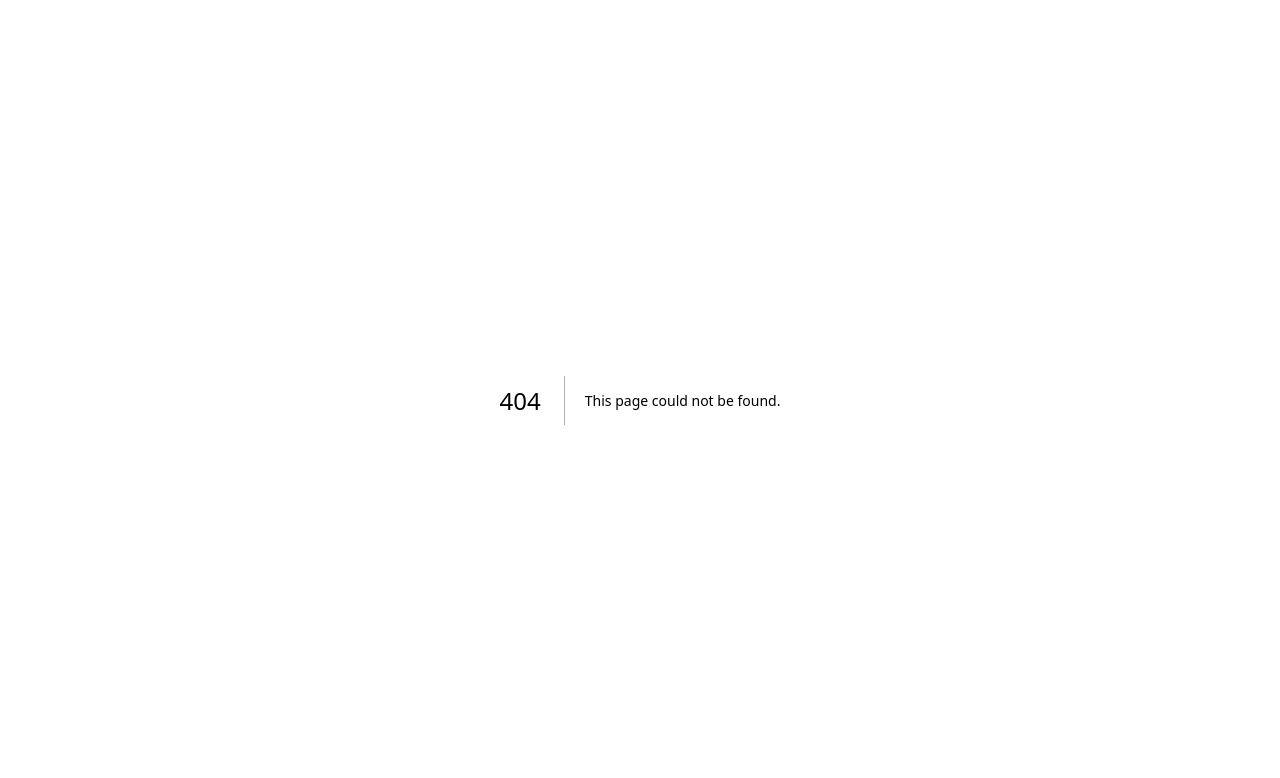
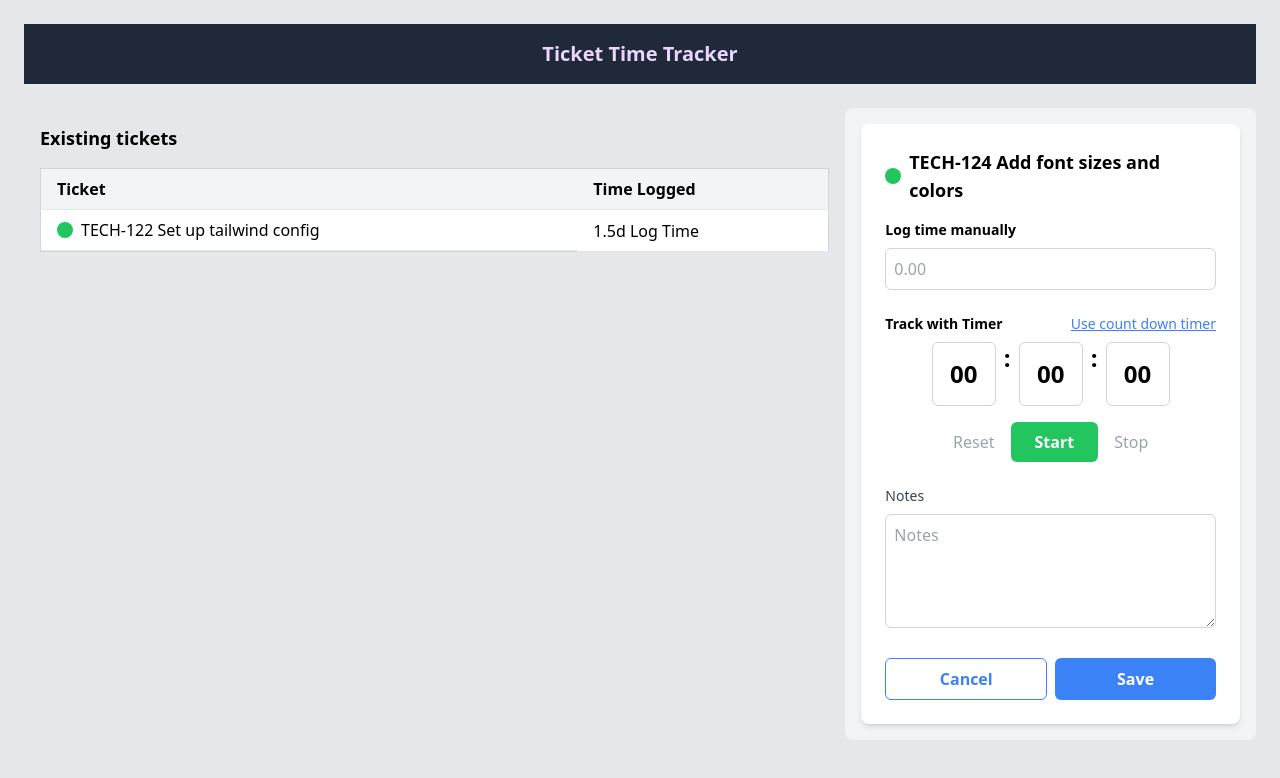
Before and after one commit to om-ma/time-tracker-app, a Next.js app: page /tickets/edit/1 in a window 1280 px wide. Before the commit this address had no page. Shown: the top 778 px of the page. Built offline with nearby package versions, Linux system fonts and the light colour scheme.

Commit message:
fix: core routes added

```diff
--- a/app/components/ticketListingItem/TicketListingItem.tsx
+++ b/app/components/ticketListingItem/TicketListingItem.tsx
@@ -1,3 +1,5 @@
+import Link from "next/link";
+
 export const TicketListingItem = () => {
   return (
     <tr className="hover:bg-gray-50">
@@ -5,7 +7,9 @@ export const TicketListingItem = () => {
         <span className="w-4 h-4 bg-green-500 rounded-full"></span>
         <span>TECH-122 Set up tailwind config</span>
       </td>
-      <td className="py-2 px-4 border-b">1.5d</td>
+      <td className="py-2 px-4 border-b">
+        1.5d <Link href="/tickets/edit/1">Log Time</Link>
+      </td>
     </tr>
   );
 };
--- /dev/null
+++ b/app/components/timer/Timer.tsx
@@ -0,0 +1,92 @@
+"use client";
+
+import { useRouter } from "next/navigation";
+
+type TimerProps = {
+  onCancelRoute: string;
+};
+
+export const Timer = ({ onCancelRoute }: TimerProps) => {
+  const router = useRouter();
+
+  const onCancelHandler = () => {
+    router.push(onCancelRoute);
+  };
+
+  return (
+    <div className="max-w-md mx-auto p-6 bg-white rounded-lg shadow-md">
+      <div className="flex items-center mb-4">
+        <span className="w-4 h-4 bg-green-500 rounded-full mr-2"></span>
+        <h2 className="text-lg font-semibold">
+          TECH-124 Add font sizes and colors
+        </h2>
+      </div>
+
+      <div className="mb-6">
+        <h3 className="text-sm font-semibold mb-2">Log time manually</h3>
+        <input
+          type="number"
+          step="0.01"
+          className="w-full p-2 border border-gray-300 rounded-md focus:outline-none focus:ring-2 focus:ring-blue-500 focus:border-blue-500"
+          placeholder="0.00"
+        />
+      </div>
+
+      <div className="mb-6">
+        <div className="flex items-center justify-between mb-2">
+          <h3 className="text-sm font-semibold">Track with Timer</h3>
+          <a href="#" className="text-blue-500 text-sm underline">
+            Use count down timer
+          </a>
+        </div>
+        <div className="flex justify-center space-x-2 mb-4">
+          <div className="w-16 h-16 border border-gray-300 rounded-md flex items-center justify-center text-2xl font-semibold">
+            00
+          </div>
+          <span className="text-2xl font-semibold">:</span>
+          <div className="w-16 h-16 border border-gray-300 rounded-md flex items-center justify-center text-2xl font-semibold">
+            00
+          </div>
+          <span className="text-2xl font-semibold">:</span>
+          <div className="w-16 h-16 border border-gray-300 rounded-md flex items-center justify-center text-2xl font-semibold">
+            00
+          </div>
+        </div>
+        <div className="flex justify-center space-x-4">
+          <button className="text-gray-400 font-medium" disabled>
+            Reset
+          </button>
+          <button className="px-6 py-2 bg-green-500 text-white rounded-md font-semibold hover:bg-green-600 focus:outline-none focus:ring-2 focus:ring-green-500 focus:ring-offset-2">
+            Start
+          </button>
+          <button className="text-gray-400 font-medium" disabled>
+            Stop
+          </button>
+        </div>
+      </div>
+
+      <div className="mb-6">
+        <label className="block text-sm font-medium text-gray-700 mb-2">
+          Notes
+        </label>
+        <textarea
+          className="w-full p-2 border border-gray-300 rounded-md focus:outline-none focus:ring-2 focus:ring-blue-500 focus:border-blue-500"
+          rows={4}
+          placeholder="Notes"
+        ></textarea>
+      </div>
+
+      <div className="flex space-x-2">
+        <button
+          onClick={onCancelHandler}
+          className="w-full py-2 bg-white border border-blue-500 text-blue-500 font-semibold rounded-md hover:bg-blue-50 focus:outline-none focus:ring-2 focus:ring-blue-500 focus:ring-offset-2"
+        >
+          Cancel
+        </button>
+        <button className="w-full py-2 bg-blue-500 text-white font-semibold rounded-md hover:bg-blue-600 focus:outline-none focus:ring-2 focus:ring-blue-500 focus:ring-offset-2">
+          Save
+        </button>
+      </div>
+    </div>
+  );
+};
--- /dev/null
+++ b/app/tickets/edit/[id]/page.tsx
@@ -0,0 +1,15 @@
+import { Timer } from "@/app/components/timer/Timer";
+
+export default async function Page({
+  params,
+}: {
+  params: Promise<{ id: string }>;
+}) {
+  const id = (await params).id;
+
+  return (
+    <div>
+      <Timer onCancelRoute="/tickets" />
+    </div>
+  );
+}
--- /dev/null
+++ b/app/tickets/layout.tsx
@@ -0,0 +1,20 @@
+import { TicketListingTable } from "../components/ticketListingTable/TicketListingTable";
+export default function Layout({ children }: { children: any }) {
+  return (
+    <div className="min-h-screen bg-gray-200 p-6">
+      <header className="bg-gray-800 text-purple-200 text-center py-4 mb-6">
+        <h1 className="text-xl font-bold">Ticket Time Tracker</h1>
+      </header>
+      <div className="container mx-auto flex flex-col lg:flex-row">
+        <div className="w-full lg:w-2/3 p-4">
+          <h2 className="text-lg font-semibold mb-4">Existing tickets</h2>
+          <div className="overflow-x-auto"></div>
+          <TicketListingTable />
+        </div>
+        <div className="w-full lg:w-1/3 p-4 bg-gray-100 rounded-lg mt-6 lg:mt-0">
+          {children}
+        </div>
+      </div>
+    </div>
+  );
+}
--- a/app/tickets/page.tsx
+++ b/app/tickets/page.tsx
@@ -3,20 +3,8 @@ import { TicketListingTable } from "../components/ticketListingTable/TicketListi
 
 export default function TicketssPage() {
   return (
-    <div className="min-h-screen bg-gray-200 p-6">
-      <header className="bg-gray-800 text-purple-200 text-center py-4 mb-6">
-        <h1 className="text-xl font-bold">Ticket Time Tracker</h1>
-      </header>
-      <div className="container mx-auto flex flex-col lg:flex-row">
-        <div className="w-full lg:w-2/3 p-4">
-          <h2 className="text-lg font-semibold mb-4">Existing tickets</h2>
-          <div className="overflow-x-auto"></div>
-          <TicketListingTable />
-        </div>
-        <div className="w-full lg:w-1/3 p-4 bg-gray-100 rounded-lg mt-6 lg:mt-0">
-          <CreateTicketForm />
-        </div>
-      </div>
-    </div>
+    <>
+      <CreateTicketForm />
+    </>
   );
 }
```
